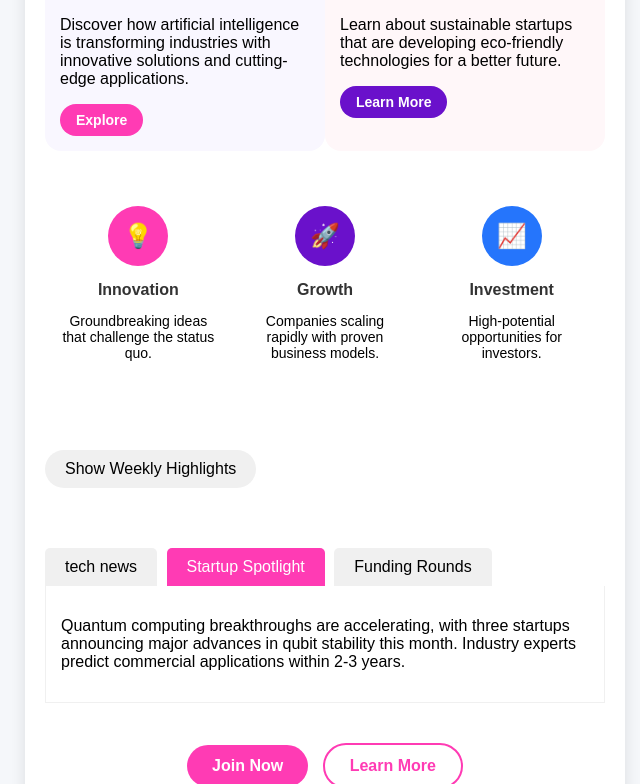
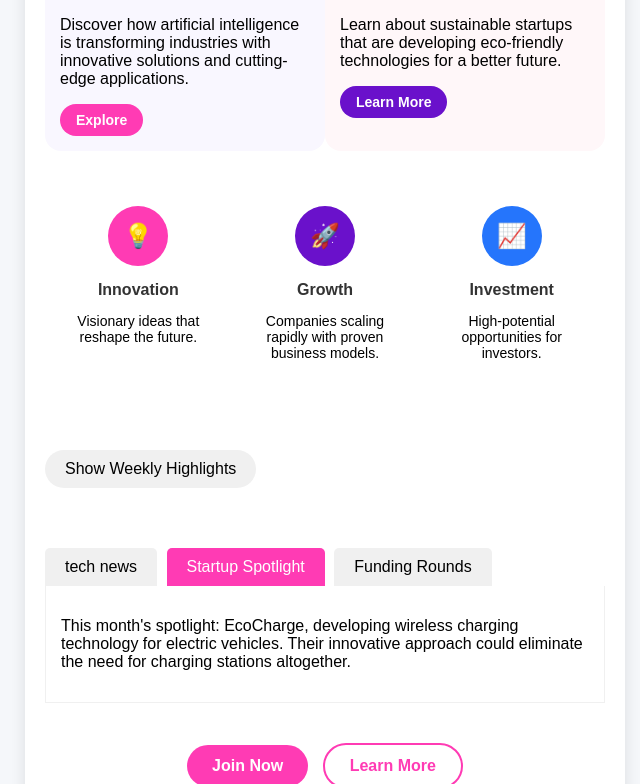
Before and after one commit to arpi19arpi/comp-584-hw4-am, a plain HTML site: page index.html in a window 1280 px wide. Both pictures are taken after a click on the label "Startup Spotlight". Shown: the part 762-1546 px from the top of the page, without its empty margins (315-955 px from the left). Drawn offline with Linux system fonts and the light colour scheme.

Commit message:
Updated Links

```diff
--- a/index.html
+++ b/index.html
@@ -273,7 +273,7 @@
                   <td style="text-align: center;">
                     <div style="width: 60px; height: 60px; background-color: #ff3bb4; border-radius: 50%; margin: 0 auto 15px; display: flex; align-items: center; justify-content: center; color: white; font-size: 24px;">💡</div>
                     <h4 class="responsive-heading" style="margin: 0 0 10px; color: #333;">Innovation</h4>
-                    <p class="responsive-text" style="font-size: 14px;">Groundbreaking ideas that challenge the status quo.</p>
+                    <p class="responsive-text" style="font-size: 14px;">Visionary ideas that reshape the future.</p>
                   </td>
                   <td style="text-align: center;">
                     <div style="width: 60px; height: 60px; background-color: #6a11cb; border-radius: 50%; margin: 0 auto 15px; display: flex; align-items: center; justify-content: center; color: white; font-size: 24px;">🚀</div>
@@ -324,10 +324,10 @@
                   <p class="responsive-text">Quantum computing breakthroughs are accelerating, with three startups announcing major advances in qubit stability this month. Industry experts predict commercial applications within 2-3 years.</p>
                 </div>
                 <div id="content2" class="tab-content">
-                  <p class="responsive-text">Quantum computing breakthroughs are accelerating, with three startups announcing major advances in qubit stability this month. Industry experts predict commercial applications within 2-3 years.</p>
+                  <p class="responsive-text">This month's spotlight: EcoCharge, developing wireless charging technology for electric vehicles. Their innovative approach could eliminate the need for charging stations altogether.</p>
                 </div>
                 <div id="content3" class="tab-content">
-                  <p class="responsive-text">Quantum computing breakthroughs are accelerating, with three startups announcing major advances in qubit stability this month. Industry experts predict commercial applications within 2-3 years.</p>
+                  <p class="responsive-text">Recent funding highlights: AI security firm ShieldTech raised $45M Series B, while biotech startup GeneCure secured $32M to advance their gene therapy platform.</p>
                 </div>
               </div>
             </td>
```
